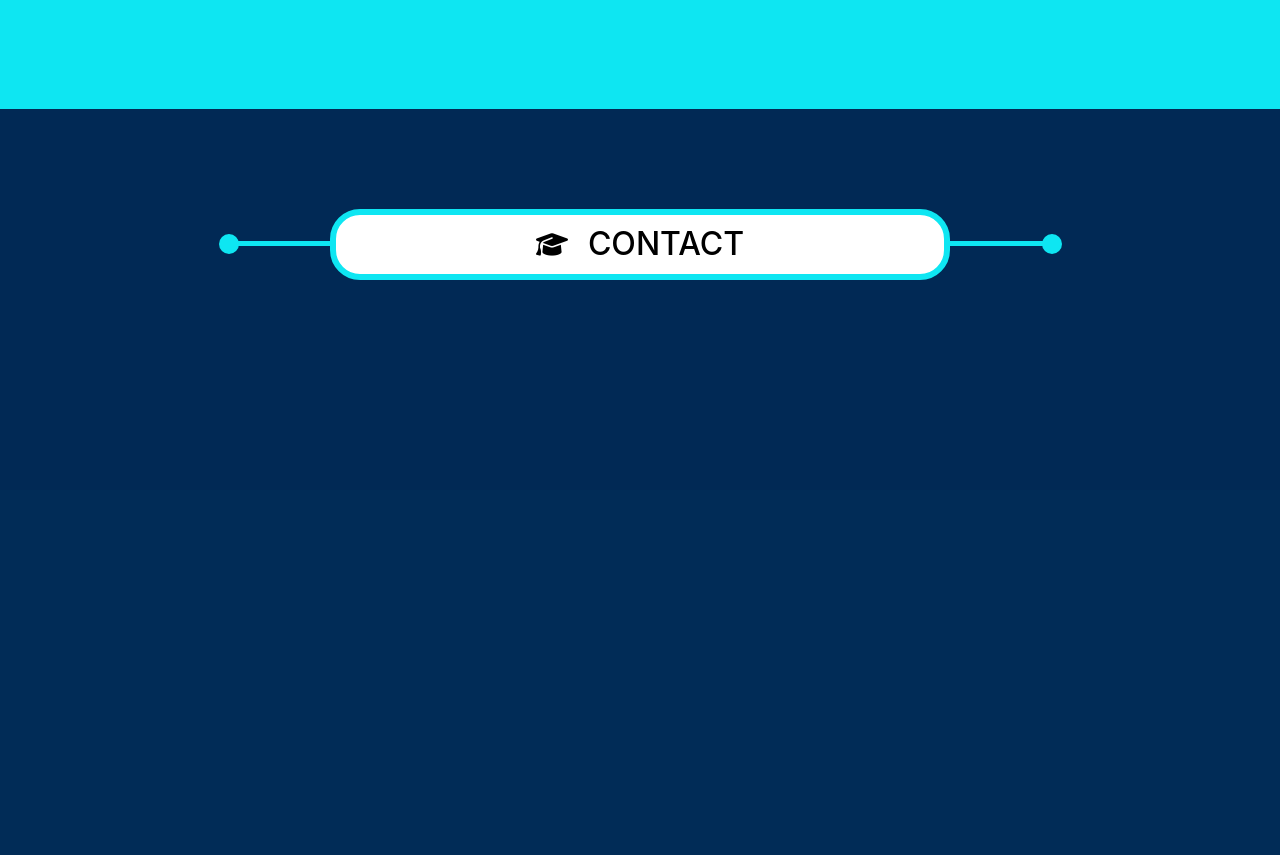
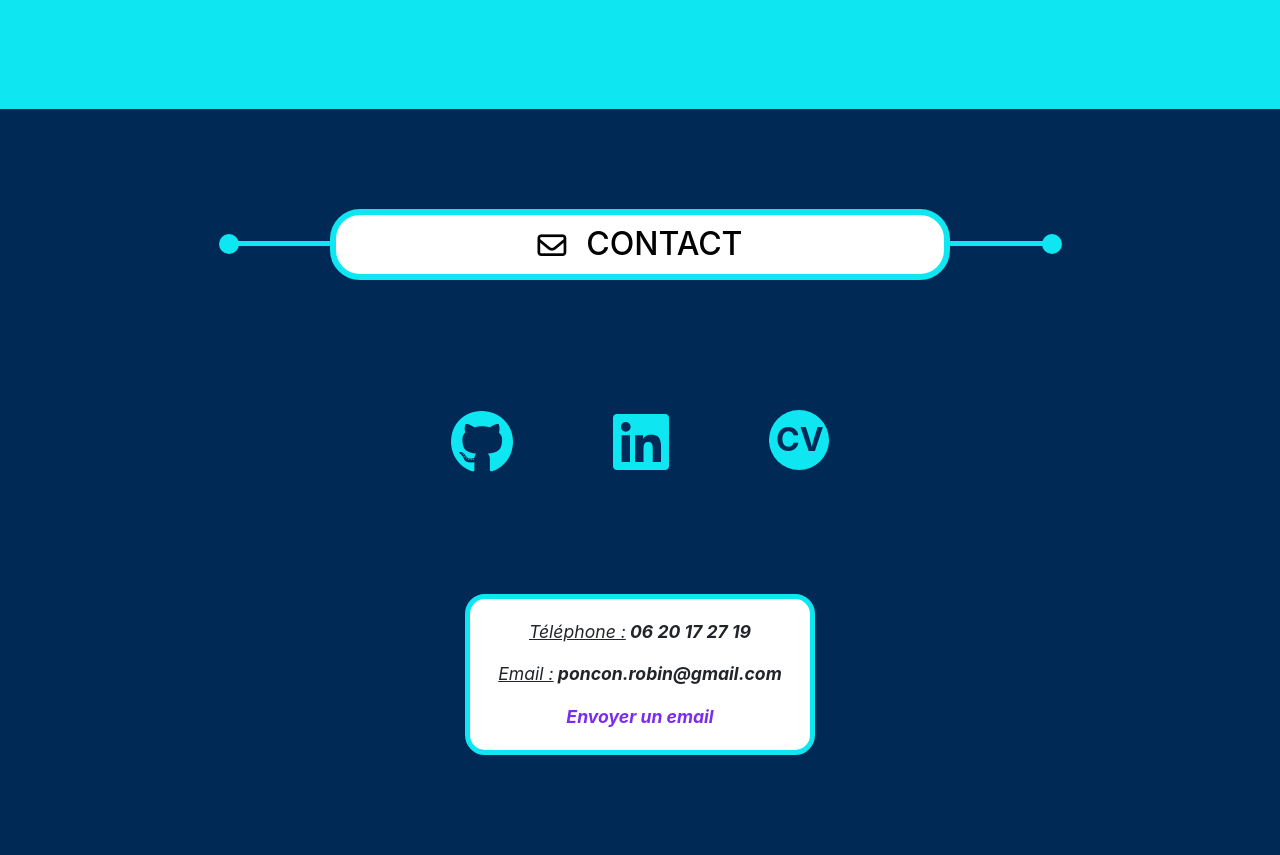
Before and after one commit to robinPoncon/Portfolio, a PHP site: page / in a window 1280 px wide. Shown: the part 5400-6255 px from the top of the page. Before the commit the page ends 5680 px from the top, so only its background shows below. Run offline with PHP 8.4, Linux system fonts and the light colour scheme; some libraries are stand-ins or nearby versions.

Commit message:
Ajout logo + finition partie contact

```diff
--- a/css/portfolio.css
+++ b/css/portfolio.css
@@ -15,13 +15,28 @@ html
 
 									/* Menu de navigation et logo */
 
-.logoRP img
+.logoRP
 {
 	position: relative;
-	width: 60px;
-	height: 60px;
-	border-radius: 30px;
-	top: 8px;
+	width: 66px;
+	height: 66px;
+	top: 7px;
+	background-color: #012955;
+	border-radius: 33px;
+}
+
+.logoRP:hover
+{
+	box-shadow: 0 0 10px 8px white;
+	transition: 1s;
+}
+
+.logoRP svg
+{
+	margin-top: 9px;
+	margin-left: 12px;
+	width: 45px;
+	height: 45px;
 }
 
 .title-logo
@@ -218,9 +233,9 @@ h1
 
 .titreChapitre h2 em
 {
-	font-size: 0.8em;
+	font-size: 0.9em;
 	margin-right: 20px;
-	margin-top: 7px;
+	margin-top: 6px;
 }
 
 .titreChapitre
@@ -382,7 +397,6 @@ h1
 {
 	margin-left: 50px;
 	width: 70%;
-	box-shadow: 0px 5px 5px black;
 }
 
 .savoirE
@@ -390,7 +404,6 @@ h1
 	margin-right: 5%;
 	width: 30%;
 	margin-left: -1px;
-	box-shadow: 0px 5px 5px black;
 }
 
 .fas.fa-keyboard
@@ -798,3 +811,83 @@ h1
 	position: relative;
 	z-index: 2;
 }
+
+.blocContact
+{
+	background-color: white;
+	border: 5px #0ee6f2 solid;
+	border-radius: 20px;
+	font-size: 1.1em;
+	font-weight: bold;
+	margin: auto;
+	padding: 20px;
+	text-align: center;
+	font-style: italic;
+	width: 350px;
+	margin-top: 100px !important;
+}
+
+.blocContact span
+{
+	text-decoration: underline;
+	font-weight: normal;
+}
+
+.blocContact a
+{
+	color: #7b2cf3;
+}
+
+.blocContact a:hover
+{
+	color: #7b2cf3;
+	text-decoration: none;
+	border-bottom-left-radius: 10px;
+	border-bottom-right-radius: 10px;
+	padding-bottom: 10px;
+	transition: 0.5s;
+	border-bottom: 3px #7b2cf3 solid;
+}
+
+.contactIcons
+{
+	border-radius: 20px;
+	padding-top: 20px;
+	padding-bottom: 20px;
+}
+
+.contactIcons em
+{
+	font-size: 4em;
+	color: #0ee6f2;
+}
+
+.contactIcons em:hover
+{
+	color: white;
+}
+
+.contactIcons em
+{
+	margin-right: 100px;
+}
+
+.CV
+{
+	width: 60px;
+	height: 60px;
+	background-color: #0ee6f2;
+	color: #012955;
+	font-weight: bold;
+	font-size: 2em;
+	border-radius: 30px;
+	padding-left: 7px;
+	padding-top: 6px;
+}
+
+.CV:hover
+{
+	background-color: white;
+	text-decoration: none;
+	color: #012955;
+}
--- a/index.html
+++ b/index.html
@@ -11,8 +11,11 @@
 </head>
 <body>
     <menu class="d-flex">
-        <div class="logoRP">
-            <img src="img/logos/logo-RP.png" alt="logo Robin Ponçon">
+        <div class="mask">
+            <div class="logoRP">
+                <svg id="Layer_1" data-name="Layer 1" xmlns="http://www.w3.org/2000/svg" viewBox="0 0 67.53 77.48">
+                    <defs><style>.cls-1{fill:#0ee6f2;}</style></defs><path class="cls-1" d="M60.36,72.1H40.55L32.13,53.86H23.37V72.09H5.57V37.74h14.8V18.4H35.08a11.18,11.18,0,0,1,8.11,18.86L48.46,48A21.24,21.24,0,0,0,37.72,8.38H7.06v-3H37.72A24.24,24.24,0,0,1,54.86,46.76a23.83,23.83,0,0,1-5.07,3.89Zm-17.89-3H55.54L39.47,36.51l1-.75.44-.41a8.17,8.17,0,0,0-5.78-14H23.37V50.86H34.05Zm-33.9,0h11.8V40.74H8.57Z"/></svg>
+            </div>
         </div>
         <ul class="d-flex">
             <li><a href="#about">À PROPOS</a></li>
@@ -249,7 +252,7 @@
                 <p class="boule2"></p>
                 <p class="trait3"></p>
             </div>
-            <h2 class="d-flex"><em class="fas fa-keyboard"></em>PORTFOLIO </h2>
+            <h2 class="d-flex"><em class="fas fa-laptop-code"></em>PORTFOLIO </h2>
             <div class="d-flex designD">
                 <p class="trait4"></p>
                 <p class="boule2"></p>
@@ -321,12 +324,24 @@
                 <p class="boule"></p>
                 <p class="trait1"></p>
             </div>
-            <h2 class="d-flex"><em class="fas fa-graduation-cap"></em>CONTACT</h2>
+            <h2 class="d-flex"><em class="far fa-envelope"></em>CONTACT</h2>
             <div class="d-flex designD">
                 <p class="trait2"></p>
                 <p class="boule"></p>
             </div>
         </div>
+
+        <div class="d-flex justify-content-center contactIcons">
+            <a href="https://github.com/robinPoncon"><em class="fab fa-github"></em></a>
+            <a href="https://www.linkedin.com/in/robin-ponçon-2b091b135"><em class="fab fa-linkedin"></em></a>
+            <a class="CV" href="img/CV/CV_2020_Robin-Ponçon.pdf" download>CV</a>
+        </div>
+        <div class="blocContact">
+            <p><span>Téléphone :</span> 06 20 17 27 19</p>
+            <p><span>Email :</span> poncon.robin@gmail.com</p>
+            <a href="mailto:poncon.robin@gmail.com">Envoyer un email</a>
+        </div>
+
     </section>
     <script src="https://kit.fontawesome.com/40e1f9d6e8.js" crossorigin="anonymous"></script>
     <script src="https://ajax.googleapis.com/ajax/libs/jquery/3.5.1/jquery.min.js"></script>
```
Also changed, not shown: 1 other file.
